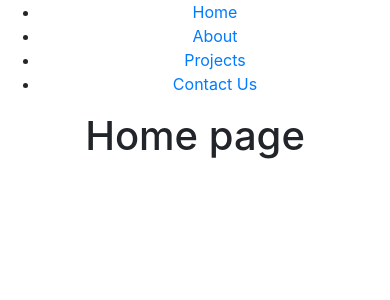
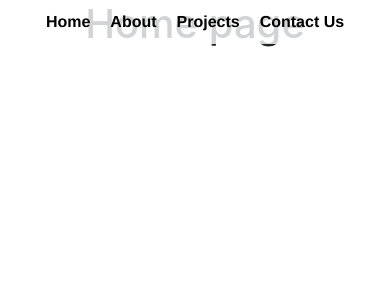
Before and after one commit to paul-mcinnis/react_proj, a React (Create React App) app: page / in a window 390 px wide. Shown: the top 300 px of the page. Built offline with nearby package versions, Linux system fonts and the light colour scheme.

Commit message:
updates document title during navigation

```diff
--- a/src/Router.js
+++ b/src/Router.js
@@ -1,5 +1,5 @@
 import React from "react";
-import { BrowserRouter, Route, Switch } from "react-router-dom";
+import { BrowserRouter, Redirect, Route, Switch } from "react-router-dom";
 import { About, Contact, Home, PageNotFound, Projects } from "./scenes";
 
 export default function Router() {
@@ -7,10 +7,24 @@ export default function Router() {
     <BrowserRouter>
       <div>
         <Switch>
-          <Route exact path="/" component={Home} />
-          <Route path="/about" component={About} />
-          <Route path="/projects" component={Projects} />
-          <Route path="/contactUs" component={Contact} />
+          <Route
+            exact
+            path="/"
+            render={props => <Home {...props} title="Welcome" />}
+          />
+          <Route path="/home" render={() => <Redirect to="/" />} />
+          <Route
+            path="/about"
+            render={props => <About {...props} title="About" />}
+          />
+          <Route
+            path="/projects"
+            render={props => <Projects {...props} title="Projects" />}
+          />
+          <Route
+            path="/contactUs"
+            render={props => <Contact {...props} title="Contact Us" />}
+          />
           <Route component={PageNotFound} />
         </Switch>
       </div>
--- a/src/components/Navbar/Navbar.js
+++ b/src/components/Navbar/Navbar.js
@@ -1,23 +1,16 @@
 import React from "react";
 import { Link } from "react-router-dom";
+import "./styles.css";
 
 export default class Navbar extends React.Component {
   render() {
     return (
-      <ul>
-        <li>
-          <Link to="/">Home</Link>
-        </li>
-        <li>
-          <Link to="/about">About</Link>
-        </li>
-        <li>
-          <Link to="/projects">Projects</Link>
-        </li>
-        <li>
-          <Link to="/contactUs">Contact Us</Link>
-        </li>
-      </ul>
+      <div id="nav" class="nav-bar">
+        <Link to="/">Home</Link>
+        <Link to="/about">About</Link>
+        <Link to="/projects">Projects</Link>
+        <Link to="/contactUs">Contact Us</Link>
+      </div>
     );
   }
 }
--- /dev/null
+++ b/src/components/Navbar/styles.css
@@ -0,0 +1,37 @@
+.nav-bar {
+  font-family: "Avenir", Helvetica, Arial, sans-serif;
+  -webkit-font-smoothing: antialiased;
+  -moz-osx-font-smoothing: grayscale;
+  text-align: center;
+  color: #2c3e50;
+  padding: 20px;
+  position: fixed;
+  background-color: rgba(255, 255, 255, 0.8);
+  top: 0;
+  width: 100%;
+  z-index: 100;
+  font-size: 1.5rem;
+}
+
+.nav-bar--hidden {
+  background-color: transparent;
+}
+
+.nav-bar a {
+  font-weight: bold;
+  color: black;
+  margin-left: 10px;
+  margin-right: 10px;
+}
+
+.nav-bar a.router-link-exact-active {
+  color: #669999;
+}
+
+/* mobile */
+@media (max-width: 544px) {
+  .nav-bar {
+    padding: 10px;
+    font-size: 1rem;
+  }
+}
--- a/src/scenes/About/About.js
+++ b/src/scenes/About/About.js
@@ -2,6 +2,11 @@ import React from "react";
 import { Navbar } from "../../components";
 
 export class About extends React.Component {
+  constructor(props) {
+    super(props);
+    document.title = this.props.title;
+  }
+
   render() {
     return (
       <div>
--- a/src/scenes/Contact/Contact.js
+++ b/src/scenes/Contact/Contact.js
@@ -2,6 +2,11 @@ import React from "react";
 import { Navbar } from "../../components";
 
 export default class Contact extends React.Component {
+  constructor(props) {
+    super(props);
+    document.title = this.props.title;
+  }
+
   render() {
     return (
       <div>
--- a/src/scenes/Home/Home.js
+++ b/src/scenes/Home/Home.js
@@ -2,6 +2,11 @@ import React from "react";
 import { Navbar } from "../../components";
 
 export default class Home extends React.Component {
+  constructor(props) {
+    super(props);
+    document.title = this.props.title;
+  }
+
   render() {
     return (
       <div>
--- a/src/scenes/PageNotFound/PageNotFound.js
+++ b/src/scenes/PageNotFound/PageNotFound.js
@@ -3,6 +3,11 @@ import { Link } from "react-router-dom";
 import "./styles.css";
 
 export default class PageNotFound extends React.Component {
+  constructor(props) {
+    super(props);
+    document.title = "Page Not Found";
+  }
+
   render() {
     return (
       <div class="container">
--- a/src/scenes/Projects/Projects.js
+++ b/src/scenes/Projects/Projects.js
@@ -2,6 +2,11 @@ import React from "react";
 import { Navbar } from "../../components";
 
 export default class Projects extends React.Component {
+  constructor(props) {
+    super(props);
+    document.title = this.props.title;
+  }
+
   render() {
     return (
       <div>
```
